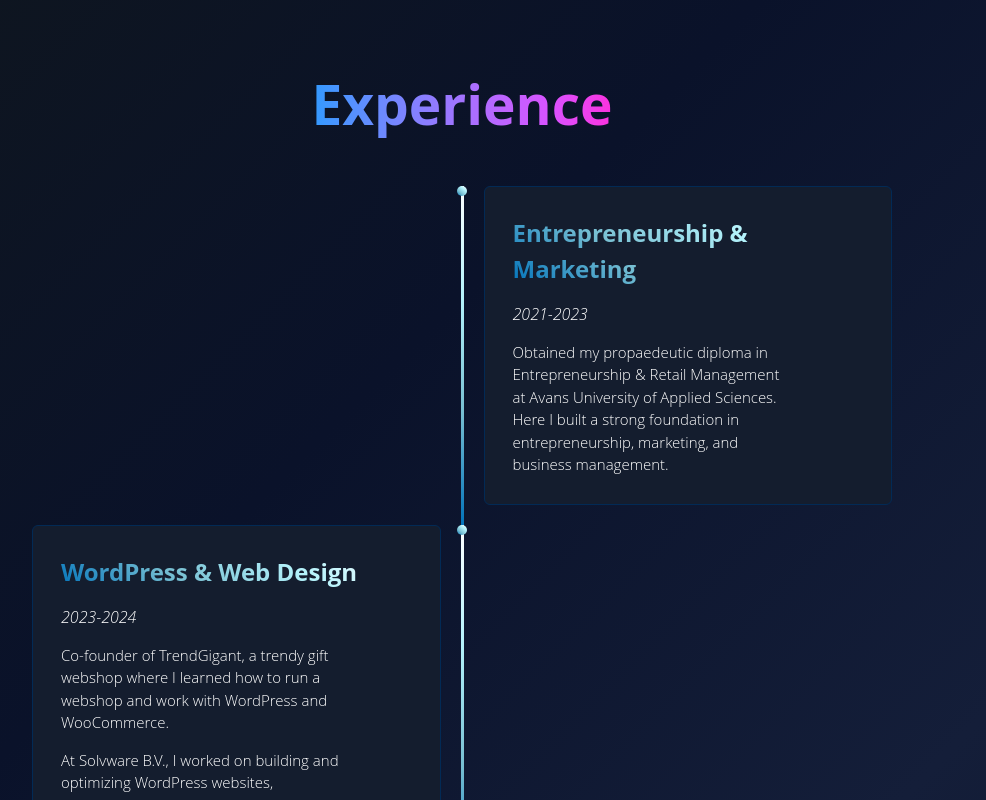
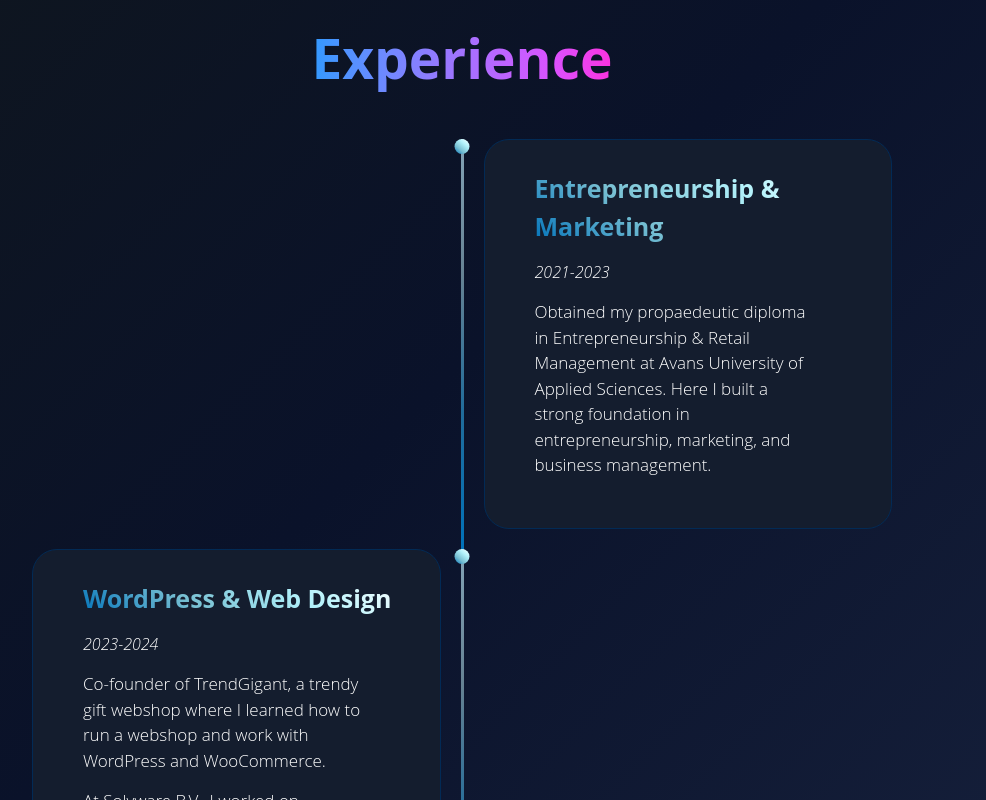
Before and after one commit to phsworks/portfolio-react, a React (Vite) app: page /aboutme in a window 1280 px wide. Shown: the part 760-1560 px from the top of the page, without its empty margins (178-1164 px from the left). Built offline with nearby package versions, Linux system fonts and the light colour scheme.

Commit message:
timeline adjusted

```diff
--- a/src/pages/AboutPage.css
+++ b/src/pages/AboutPage.css
@@ -113,7 +113,7 @@
     background-image: linear-gradient(40deg, #0072ba, #77bfd2, #b3f2fb, #ffffff);
     background-clip: text;
     -webkit-text-fill-color: transparent;
-    font-size: 24px;
+    font-size: 20px;
 
   }
 
@@ -144,14 +144,13 @@
   padding: 20px;
   background: rgb(20, 29, 46);
   border: 1px solid rgb(2, 42, 85);
-  border-radius: 38px;
+  border-radius: 25px;
   color: white;
-  padding: 1.75rem;
+  padding: 30px 20px 50px 30px;
   transition: 0.4s ease;
   overflow-wrap: break-word !important;
   margin: 1rem;
   margin-bottom: 20px;
-  border-radius: 6px;
   display: flex;
   flex-direction: column;
   gap: 15px;
@@ -167,13 +166,35 @@
 }
 
 @media screen and (min-width: 768px) {
+
+  .experience-section {
+    height: 1750px;
+
+
+    h3 {
+      font-size: 25px;
+    }
+
+    p {
+      font-size: 17px;
+    }
+  }
+
+
+
   .timeline {
     display: grid;
     grid-template-columns: 1fr 3px 1fr;
   }
+
+  .timeline-content {
+    padding: 30px 30px 50px 50px;
+
+  }
+
   .timeline-middle {
     position: relative;
-    background-image: linear-gradient(40deg, #0072ba, #77bfd2, #b3f2fb, #ffffff);
+    background-image: linear-gradient(40deg, #0072ba, #206c9b, #668293, #84a4b7);
     width: 3px;
     height: 100%;
   }
@@ -184,8 +205,8 @@
     position: absolute;
     top: 0;
     left: 50%;
-    width: 10px;
-    height: 10px;
+    width: 15px;
+    height: 15px;
     border-radius: 50%;
     background-image: linear-gradient(40deg, #0072ba, #77bfd2, #b3f2fb, #ffffff);
     -webkit-transform: translateX(-50%);
--- a/src/pages/AboutPage.jsx
+++ b/src/pages/AboutPage.jsx
@@ -94,6 +94,8 @@ function AboutPage() {
             <i>2025</i>
             <p>{t("creativeTech")}</p>
           </div>
+
+
         </div>
       </section>
     </div>
```
